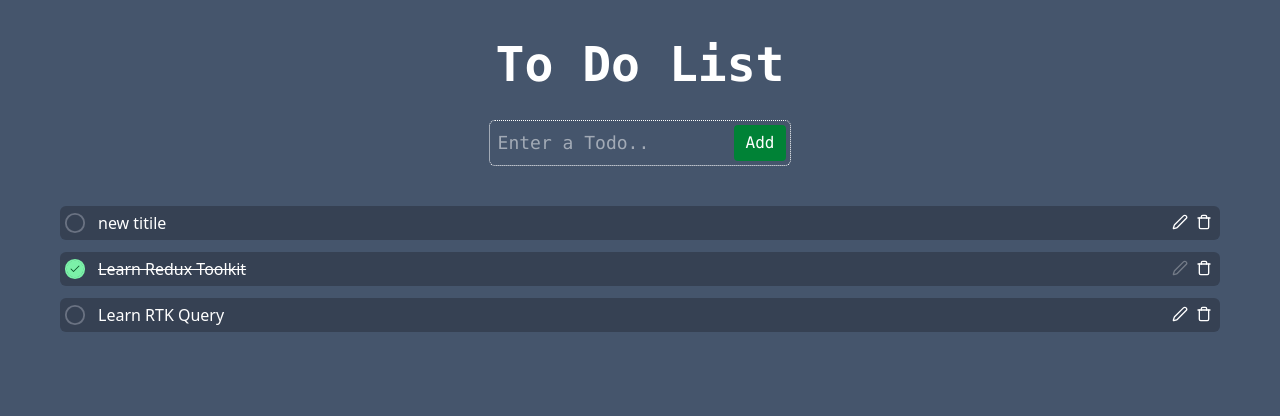
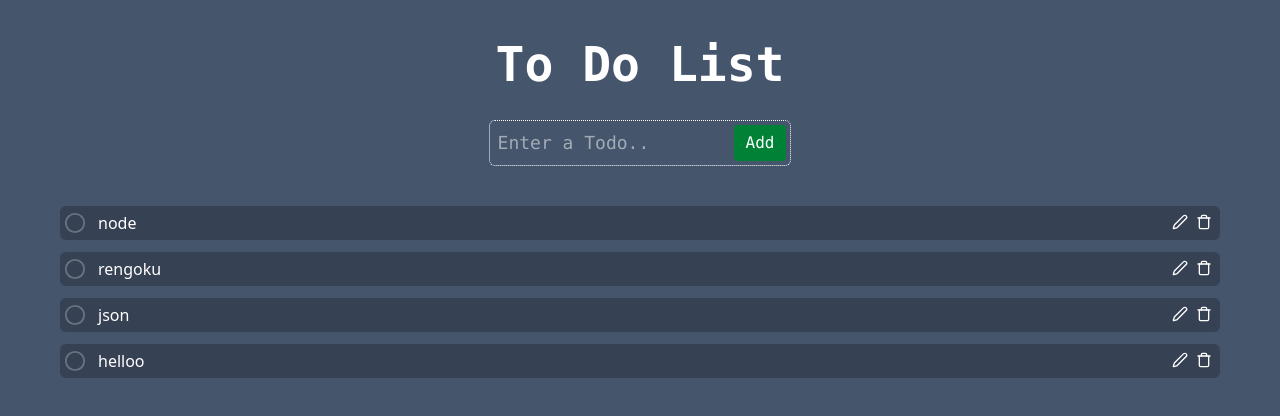
Before and after one commit to react-min-projects/07reduxToDo, a React (Vite) app: page / in a window 1280 px wide. Shown: the top 416 px of the page. Built offline with nearby package versions, Linux system fonts and the light colour scheme; data requests are answered from the project's data file.

Commit message:
using createAsyncThunk for CRUD operation

```diff
--- a/config.js
+++ b/config.js
@@ -1,6 +1,6 @@
 const BACKEND_URL =
   window.location.hostname === "localhost"
     ? "http://localhost:5000"
-    : "https://reduxToDo-backend.onrender.com";
+    : "https://reduxtodo-backend.onrender.com";
 
 export default BACKEND_URL
--- a/db.json
+++ b/db.json
@@ -1,19 +1,24 @@
 {
   "todos": [
     {
-      "id": "1",
-      "title": "Learn RTK Query",
-      "completed": false
+      "title": "helloo",
+      "completed": false,
+      "id": 1
     },
     {
-      "id": "2",
-      "title": "Learn Redux Toolkit",
-      "completed": true
+      "title": "json",
+      "completed": false,
+      "id": 3
     },
     {
-      "id": "2ee9",
-      "title": "new titile",
-      "completed": false
+      "title": "rengoku",
+      "completed": false,
+      "id": 4
+    },
+    {
+      "title": "node",
+      "completed": false,
+      "id": 5
     }
   ]
 }
--- a/index.html
+++ b/index.html
@@ -4,7 +4,7 @@
     <meta charset="UTF-8" />
     <link rel="icon" type="image/svg+xml" href="/vite.svg" />
     <meta name="viewport" content="width=device-width, initial-scale=1.0" />
-    <title>redux-ToDo</title>
+    <title>Being ToDo</title>
   </head>
   <body class='bg-slate-600'>
     <div id="root"></div>
--- a/src/App.jsx
+++ b/src/App.jsx
@@ -1,6 +1,6 @@
 import { useState } from 'react'
 import AddTodo from './components/AddTodo'
-import Todos from './components/Todos'
+import { Container } from './components/Container'
 
 
 function App(){
@@ -8,7 +8,7 @@ function App(){
     <>
       <div>
         <AddTodo />
-        <Todos />
+        <Container />
       </div>
     </>
   )
--- /dev/null
+++ b/src/components/Container.jsx
@@ -0,0 +1,26 @@
+import { useEffect } from "react";
+import Todos from "./Todos";
+import { LoadingText } from "./loadingText";
+import { useSelector, useDispatch } from "react-redux";
+import { fetchTodo } from "../features/TodoSlice";
+
+
+export const Container = () => {
+
+  const { todos, loading, error } = useSelector(state=> state.todo);
+  const dispatch = useDispatch();
+
+  useEffect(()=>{
+    dispatch(fetchTodo())
+  },[dispatch])
+
+
+  if(loading) return (<LoadingText />)
+  if(error) return <>{error}</>
+
+  return (
+    <div>
+     < Todos />
+    </div>
+  );
+};
--- /dev/null
+++ b/src/components/LoadingText.jsx
@@ -0,0 +1,40 @@
+import React from "react";
+
+export const LoadingText = () => {
+
+  const texts = [
+    {
+      text : '🔍',
+      delayStep : 0
+    },
+    {
+      text : '🔍',
+      delayStep : 0.2
+    },
+    {
+      text : '🔍',
+      delayStep : 0.4
+    }
+  ]
+
+  return (
+    <>
+      <div className='flex justify-center items-center  h-full '>
+
+        {texts.map((item,index)=>(
+          <div
+            key={index}
+            className="text-white animate-bounce  "
+            style={{
+              animationDelay : `${item.delayStep}s`,
+              animationFillMode: "both",
+            }}
+          >
+            {item.text}
+          </div>
+        ))}
+
+      </div>
+    </>
+  );
+};
--- a/src/components/Todos.jsx
+++ b/src/components/Todos.jsx
@@ -1,5 +1,5 @@
 import { useSelector, useDispatch } from "react-redux";
-import { completedTodo, fetchTodo, removeTodo, updateTodo } from "../features/TodoSlice";
+import { completedTodo, deleteTodo, toggleTodo, updateTodo } from "../features/TodoSlice";
 import { Circle, Check, Pen, Trash } from "lucide-react";
 import { useState, useRef, useEffect } from "react";
 
@@ -10,18 +10,13 @@ const Todos = () => {
   const dispatch = useDispatch()
   const containerRef = useRef(null)
 
-  useEffect(()=>{
-    dispatch(fetchTodo())
-  },[dispatch])
-
-
   const handleUpdate = (id, newText)=>{
     dispatch(updateTodo({ id: id , updatedTitle : newText}))
   }
 
-
-  if(loading) return (<div>Loading...</div>)
-  if(error) return <>{error}</>
+  const handleToggle = (id , completed)=>{
+    dispatch(toggleTodo({id, completed}));
+  }
 
 
   return (
@@ -32,7 +27,7 @@ const Todos = () => {
               className='flex justify-between items-center list-none gap-2 bg-gray-700 hover:bg-gray-800 text-white mx-4 md:mx-15  p-1 rounded-md relative  transition-all duration-300 cursor-pointer ' key={todo.id}
             >
               <div>
-                <div onClick={()=> {dispatch(completedTodo(todo.id))}}>
+                <div onClick={()=>handleToggle(todo.id, todo.completed)}>
                   <div className="relative flex items-center justify-center">
                     <Circle
                       size={22}
@@ -58,7 +53,7 @@ const Todos = () => {
                   className={`text-white p-1 rounded-sm  cursor-pointer active:scale-95 hover:text-sky-400 disabled:cursor-not-allowed disabled:opacity-30 `}
                   disabled = {todo.completed}
                   onClick={()=>{
-                    const newText = prompt("Update todo:", todo.text);
+                    const newText = prompt("Update todo:", todo.title);
                     if(newText && newText.trim()!== ""){handleUpdate(todo.id, newText)}
                   }}
                 >
@@ -67,7 +62,7 @@ const Todos = () => {
 
                 <button
                   className=' hover:text-red-400 text-white p-1 rounded-sm  cursor-pointer active:scale-95 '
-                  onClick={()=>dispatch(removeTodo(todo.id))}
+                  onClick={()=>dispatch(deleteTodo(todo.id))}
                 >
                   <Trash  size={16}/>
                 </button>
--- a/src/features/TodoSlice.js
+++ b/src/features/TodoSlice.js
@@ -33,6 +33,26 @@ export const updateTodo = createAsyncThunk("todo/updateTodo", async({id, updated
   return await res.json();
 })
 
+export const toggleTodo = createAsyncThunk("todo/toggleTodo", async({id, completed},thunkAPI)=>{
+  const res = await fetch(`${BACKEND_URL}/todos/${id}`,{
+    method : "PATCH",
+    headers: { "Content-Type" : "application/json" },
+    body : JSON.stringify({completed : !completed })
+  })
+  const data = await res.json();
+  return data;
+})
+
+export const deleteTodo = createAsyncThunk("todo/deleteTodo", async(id, thunkAPI)=>{
+  const res = await fetch(`${BACKEND_URL}/todos/${id}`,{
+    method : "DELETE"
+  })
+  if(!res.ok){
+    return thunkAPI.rejectWithValue("Failed to Delete");
+  }
+  return id;
+})
+
 export const todoSlice = createSlice({
   name : 'todo',
   initialState,
@@ -48,7 +68,7 @@ export const todoSlice = createSlice({
   },
   extraReducers : (builder)=>{
 
-
+    // Add Todo
     builder
     .addCase(addTodoAsync.pending , (state)=>{
       state.loading = true;
@@ -62,6 +82,7 @@ export const todoSlice = createSlice({
       state.error = action.error.message || "Something went wrong";
     })
 
+    // Fetch Todo
     builder
     .addCase(fetchTodo.pending,(state)=>{
       state.loading = true;
@@ -72,22 +93,49 @@ export const todoSlice = createSlice({
     })
     .addCase(fetchTodo.rejected,(state)=>{
       state.loading = false;
-      state.error = "try again";
+      state.error = "Failed to Fetch";
     })
 
+    // update Todo
     builder
     .addCase(updateTodo.pending, (state) => {
-      state.loading = true;
     })
     .addCase(updateTodo.fulfilled, (state, action) => {
-      state.loading = false;
       const index = state.todos.findIndex(todo => todo.id === action.payload.id);
       state.todos[index] = action.payload;
     })
     .addCase(updateTodo.rejected, (state, action) => {
-      state.loading = false;
       state.error = action.error.message;
     });
+
+    // delete Todo
+    builder
+    .addCase(deleteTodo.pending , (state)=>{
+      state.loading = true;
+      state.error = null;
+    })
+    .addCase(deleteTodo.fulfilled, (state,action)=>{
+      state.loading =  false;
+      state.todos = state.todos.filter(todo => todo.id !== action.payload);
+    })
+    .addCase(deleteTodo.rejected, (state,action)=>{
+      state.loading = false;
+      state.error = action.payload || action.error.message;
+    })
+
+    // Toggle Todo
+    builder
+    .addCase(toggleTodo.pending, (state)=>{
+      state.error = null;
+    })
+    .addCase(toggleTodo.fulfilled, (state,action)=>{
+      const { id , completed } = action.payload;
+      const todo = state.todos.find( t=> t.id === id )
+      if(todo) todo.completed = completed;
+    })
+    .addCase(toggleTodo.rejected, (state)=>{
+      state.error = "Error to toggle"
+    })
   }
 })
 
```
